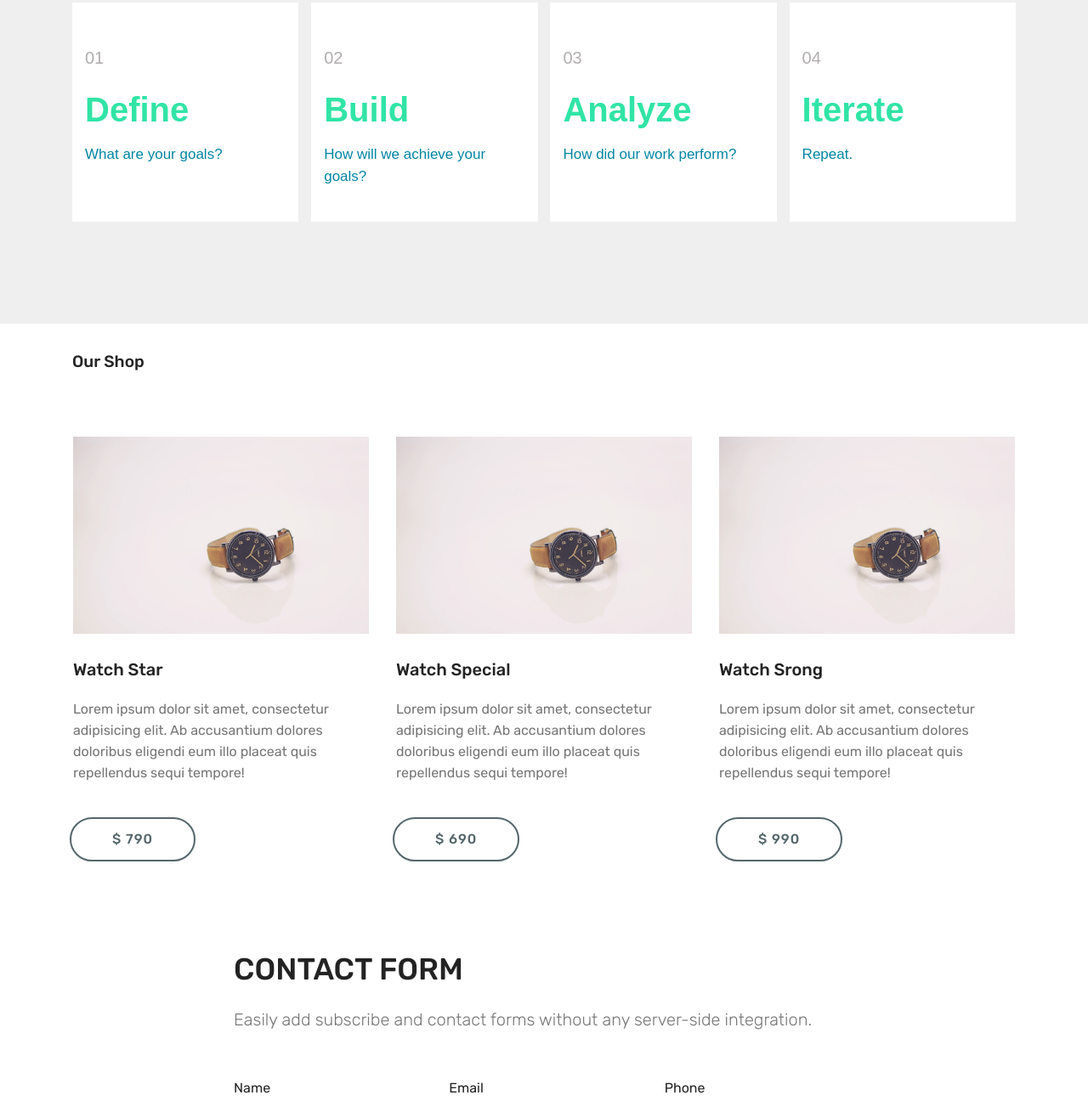
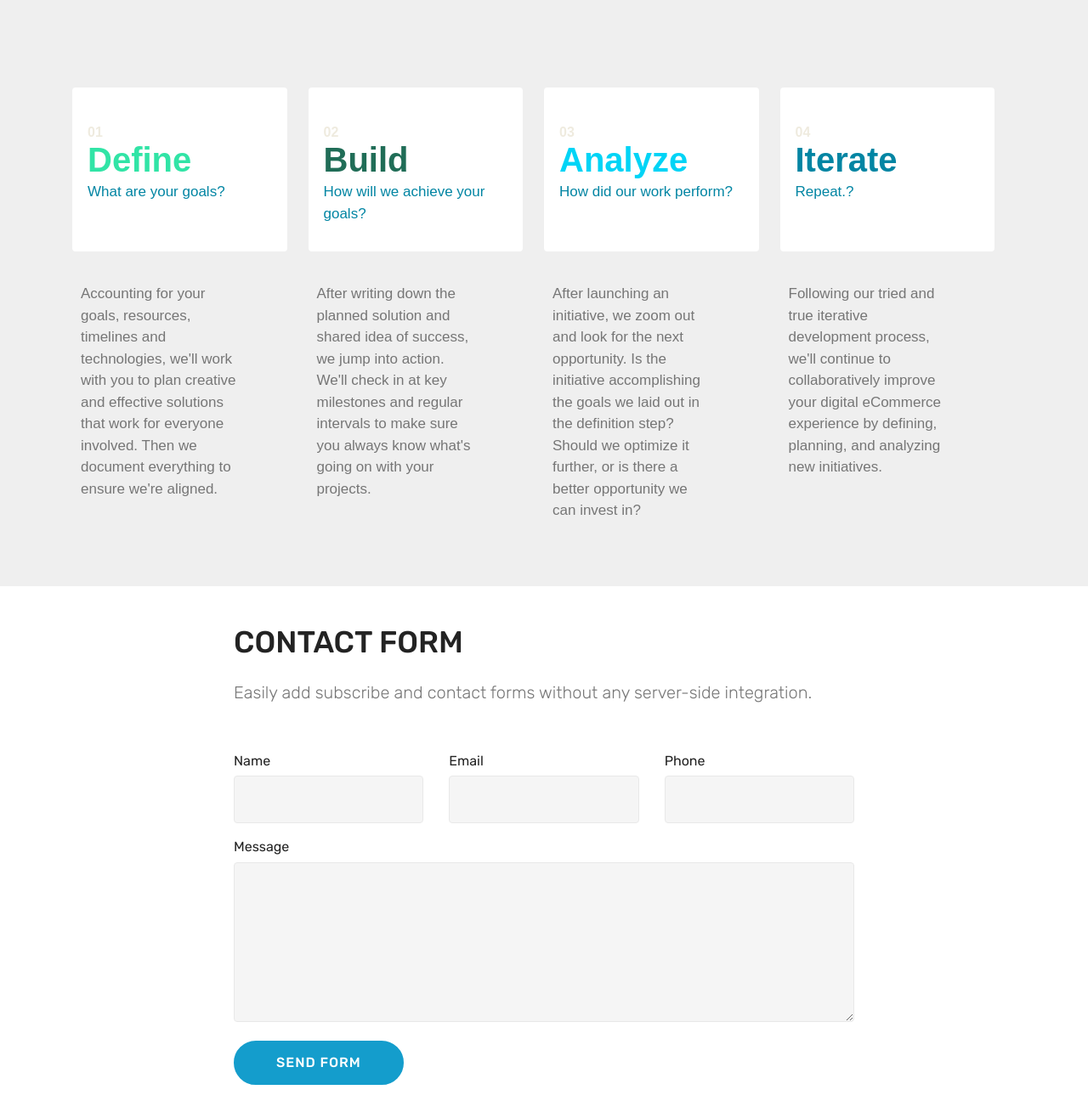
Before and after one commit to websignglobal-git/b2c-ecomm, a plain HTML site: page about.html in a window 1280 px wide. Shown: the part 1472-2768 px from the top of the page at 85% size. Drawn offline with Linux system fonts and the light colour scheme.

Commit message:
oct16evng

```diff
--- a/about.html
+++ b/about.html
@@ -134,121 +134,62 @@
                         <hr class="software_hr">
                         <p class="softwre_head2">Following Agile methodology, we tackle problems efficiently and collaboratively.</p>
                     </div>
-                        <div class="our_software_img_cmn our_process_main">
-                            <div class="our_process_img_">
-                                <p class="process_head">01</p>
-                                <p class="process_head1">Define</p>
-                                <p class="process_subhead1">What are your goals?</p>
+                <div class="sec_wrapper">
+                    <div class="sec_wrapper_com">
+                        <div class="sec_wrapper top">
+                            <div class="sec_wrapper_top_cont">
+                                <div class="cont_numb">01</div>
+                                <h1 class="cont_head one">Define</h1>
+                                <div class="cont_sub_head">What are your goals?</div>
                             </div>
-                             <div class="our_process_img_">
-                                <p class="process_head">02</p>
-                                <p class="process_head1">Build</p>
-                                <p class="process_subhead1">How will we achieve your goals?</p>
                         </div>
-                             <div class="our_process_img_">
-                                <p class="process_head">03</p>
-                                <p class="process_head1">Analyze</p>
-                                <p class="process_subhead1">How did our work perform?</p>
+                        <div>
+                            <p class="sec_para">
+                                Accounting for your goals, resources, timelines and technologies, we'll work with you to plan creative and effective solutions that work for everyone involved. Then we document everything to ensure we're aligned.
+                            </p>
                         </div>
-                            <div class="our_process_img_">
-                                <p class="process_head">04</p>
-                                <p class="process_head1">Iterate</p>
-                                <p class="process_subhead1">Repeat.</p>
                     </div>
+                    <div class="sec_wrapper_com">
+                        <div class="sec_wrapper top">
+                            <div class="sec_wrapper_top_cont">
+                                <div class="cont_numb">02</div>
+                                <h1 class="cont_head two">Build</h1>
+                                <div class="cont_sub_head">How will we achieve your goals?</div>
+                            </div>
+                        </div>
+                        <p class="sec_para">
+                            After writing down the planned solution and shared idea of success, we jump into action. We'll check in at key milestones and regular intervals to make sure you always know what's going on with your projects.
+                        </p>
+                    </div>
+                    <div class="sec_wrapper_com">
+                        <div class="sec_wrapper top">
+                            <div class="sec_wrapper_top_cont">
+                                <div class="cont_numb">03</div>
+                                <h1 class="cont_head three">Analyze</h1>
+                                <div class="cont_sub_head">How did our work perform?</div>
+                            </div>
+                        </div>
+                        <p class="sec_para">
+                            After launching an initiative, we zoom out and look for the next opportunity. Is the initiative accomplishing the goals we laid out in the definition step? Should we optimize it further, or is there a better opportunity we can invest in?
+                        </p>
+                    </div>
+                    <div class="sec_wrapper_com">
+                        <div class="sec_wrapper top">
+                            <div class="sec_wrapper_top_cont">
+                                <div class="cont_numb">04</div>
+                                <h1 class="cont_head four">Iterate</h1>
+                                <div class="cont_sub_head">Repeat.?</div>
+                            </div>
+                        </div>
+                        <p class="sec_para">
+                            Following our tried and true iterative development process, we'll continue to collaboratively improve your digital eCommerce experience by defining, planning, and analyzing new initiatives.
+                        </p>
                     </div>
                 </div>
         </div>
     </section>
 
-<section class="services1 cid-rERlWycD4R" id="services1-q">
-    <div class="container">
-        <div class="row justify-content-center">
-            <!--Titles-->
-            <div class="title pb-5 col-12">
-                <h2 class="align-left pb-3 mbr-fonts-style display-1">
-                    Our Shop
-                </h2>
-
-            </div>
-            <!--Card-1-->
-            <div class="card col-12 col-md-6 p-3 col-lg-4">
-                <div class="card-wrapper">
-                    <div class="card-img">
-                        <img src="assets/images/product1.jpg" alt="Mobirise">
-                    </div>
-                    <div class="card-box">
-                        <h4 class="card-title mbr-fonts-style display-5">
-                            Watch Star
-                        </h4>
-                        <p class="mbr-text mbr-fonts-style display-7">
-                            Lorem ipsum dolor sit amet, consectetur adipisicing elit. Ab accusantium dolores doloribus
-                            eligendi eum illo placeat quis repellendus sequi tempore!
-                        </p>
-                        <!--Btn-->
-                        <div class="mbr-section-btn align-left">
-                            <a href="https://mobirise.co" class="btn btn-warning-outline display-4">
-                                $ 790
-                            </a>
-                        </div>
-                    </div>
-                </div>
-            </div>
-            <!--Card-2-->
-            <div class="card col-12 col-md-6 p-3 col-lg-4">
-                <div class="card-wrapper">
-                    <div class="card-img">
-                        <img src="assets/images/product1.jpg" alt="Mobirise">
-                    </div>
-                    <div class="card-box">
-                        <h4 class="card-title mbr-fonts-style display-5">
-                            Watch Special
-                        </h4>
-                        <p class="mbr-text mbr-fonts-style display-7">
-                            Lorem ipsum dolor sit amet, consectetur adipisicing elit. Ab accusantium dolores doloribus
-                            eligendi eum illo placeat quis repellendus sequi tempore!
-                        </p>
-                        <!--Btn-->
-                        <div class="mbr-section-btn align-left">
-                            <a href="https://mobirise.co" class="btn btn-warning-outline display-4">
-                                $ 690
-                            </a>
-                        </div>
-                    </div>
-                </div>
-            </div>
-            <!--Card-3-->
-            <div class="card col-12 col-md-6 p-3 col-lg-4 last-child">
-                <div class="card-wrapper">
-                    <div class="card-img">
-                        <img src="assets/images/product1.jpg" alt="Mobirise">
-                    </div>
-                    <div class="card-box">
-                        <h4 class="card-title mbr-fonts-style display-5">
-                            Watch Srong
-                        </h4>
-                        <p class="mbr-text mbr-fonts-style display-7">
-                            Lorem ipsum dolor sit amet, consectetur adipisicing elit. Ab accusantium dolores doloribus
-                            eligendi eum illo placeat quis repellendus sequi tempore!
-                        </p>
-                        <!--Btn-->
-                        <div class="mbr-section-btn align-left">
-                            <a href="https://mobirise.co" class="btn btn-warning-outline display-4">
-                                $ 990
-                            </a>
-                        </div>
-                    </div>
-                </div>
-            </div>
-            <!--Card-4-->
-
-        </div>
-    </div>
-</section>
-
 <section class="mbr-section form1 cid-rERm7hNprM" id="form1-r">
-
-
-
 
     <div class="container">
         <div class="row justify-content-center">
--- a/assets/mobirise/css/mbr-additional.css
+++ b/assets/mobirise/css/mbr-additional.css
@@ -1830,7 +1830,7 @@ section.lazy-placeholder:after {
 }
 .cid-qTkzRZLJNu .nav-link:hover,
 .cid-qTkzRZLJNu .dropdown-item:hover {
-  color: #149dcc !important;
+  color: #000000 !important;
 }
 .cid-rERlx9DSLw {
   padding-top: 90px;
@@ -2405,7 +2405,7 @@ section.lazy-placeholder:after {
 }
 .cid-rERnMdKJDj .nav-link:hover,
 .cid-rERnMdKJDj .dropdown-item:hover {
-  color: #149dcc !important;
+  color: #000000 !important;
 }
 .cid-rERnMed9yj {
   padding-top: 90px;
@@ -2962,7 +2962,7 @@ section.lazy-placeholder:after {
 }
 .cid-rERAlwYSgP .nav-link:hover,
 .cid-rERAlwYSgP .dropdown-item:hover {
-  color: #149dcc !important;
+  color: #000000 !important;
 }
 .cid-rERBh632Z9 {
   padding-top: 60px;
@@ -3619,7 +3619,7 @@ section.lazy-placeholder:after {
 }
 .cid-rERAnqwglh .nav-link:hover,
 .cid-rERAnqwglh .dropdown-item:hover {
-  color: #149dcc !important;
+  color: #000000 !important;
 }
 .cid-rERCwm58Sn .google-map {
   height: 25rem;
--- a/assets/theme/css/style.css
+++ b/assets/theme/css/style.css
@@ -1070,6 +1070,9 @@ body {
 
 
 /****new styles******/
+.service_nav,.about_bg_nav{
+    background: #0d885d !important;
+}
 .home_ban{
     background: #17984b !important;
     min-height: 75vh !important
@@ -1381,9 +1384,6 @@ p.about_banner_p {
     font-family: Poppins,sans-serif;
     line-height: 2em;
 }
-.navbar-toggleable-sm.about_bg_nav {
-    background-color: #1795c0 !important;
-}
 p.softwre_head1{
   font-size: 35px;
     font-weight: bold;
@@ -1486,5 +1486,8 @@ p.softwre_head1{
 p.about_banner_head{
   font-size: 25px;
 }
+.ser_head2,.ser_head21{
+  width: 100% !important;
+}
 }
 /****about us new styles******/
```
Also changed, not shown: page3.html (+1 -1 lines), page4.html (+1 -1 lines), page5.html (+1 -1 lines). Lines whose indentation alone changed are shown as unchanged.
